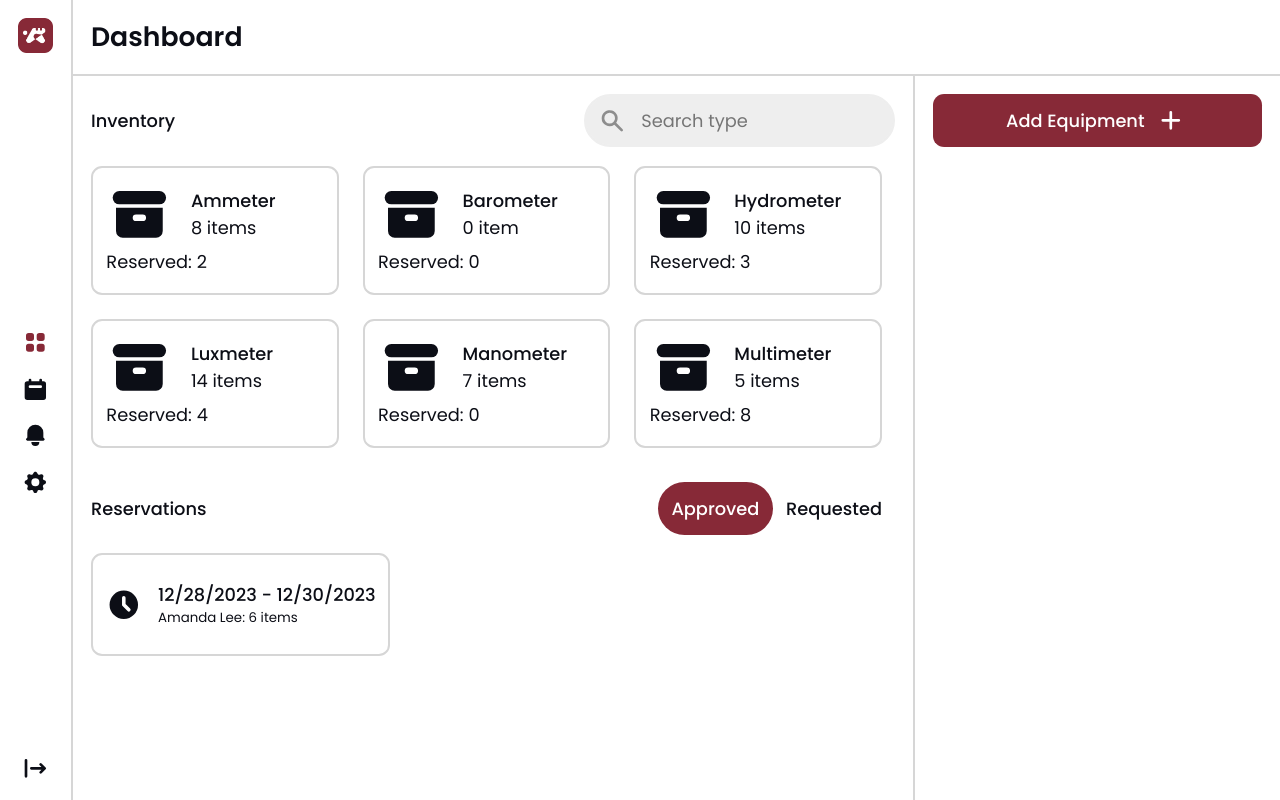
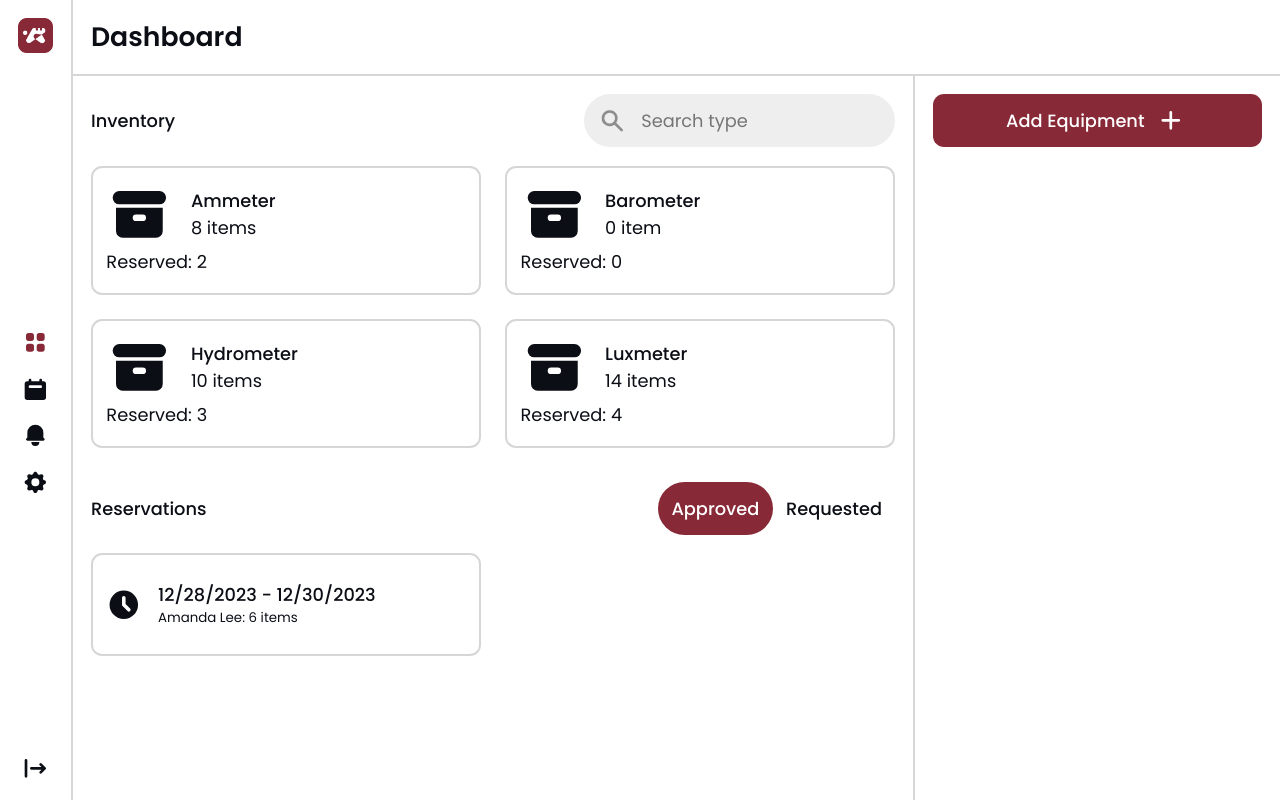
Before and after one commit to tranleduyan/ETC-Frontend, a React (Create React App) app: page /Dashboard in a window 1280 px wide. Built offline with nearby package versions, Linux system fonts and the light colour scheme; no server answers.

Commit message:
Finish responsive

```diff
--- a/src/Components/Cards/EquipmentDetailCard/EquipmentDetailCard.css
+++ b/src/Components/Cards/EquipmentDetailCard/EquipmentDetailCard.css
@@ -73,8 +73,4 @@
     .EquipmentDetailCard-Details {
         margin-left: calc(4.45vmin);
     }
-
-    .EquipmentDetailCard-Container:last-child {
-        margin-bottom: calc(4.45vmin);
-    }
 }
--- a/src/Components/Cards/ReservationCard/ReservationCard.css
+++ b/src/Components/Cards/ReservationCard/ReservationCard.css
@@ -49,10 +49,37 @@
     cursor: pointer;
 }
 
+/* For any devices larger than 1280px */
+@media screen and (min-width: 1280px) {
+    .ReservationCard-Container {
+        min-width: calc((100% - 2 * calc(3.02vmin) - 2 * 0.83vmin) / 3);
+    }
+}
+
+/* For any larger devices between 983px and 1279px */
+@media screen and (min-width: 983px) and (max-width: 1279px) {
+    .ReservationCard-Container {
+        min-width: calc((100% - 2 * calc(3.02vmin) - 2 * 0.83vmin) / 2);
+    }
+}
+
+/* For any larger devices between 901px and 982px */
+@media screen and (min-width: 901px) and (max-width: 982px) {
+    .ReservationCard-Container {
+        min-width: calc((100% - 2 * calc(3.02vmin) - 2 * 0.83vmin) / 1);
+    }
+}
+
+/* For any larger devices between 481px and 900px */
+@media screen and (min-width: 481px) and (max-width: 900px) {
+    .ReservationCard-Container {
+        width: 100%;
+    }
+}
+
 /* For tablets and any larger devices */
 @media screen and (min-width: 481px) {
     .ReservationCard-Container {
-        width: calc(37.4078125vmin);
         height: calc(12.79375vmin);
         border: calc(0.278125vmin) solid var(--Gray1);
         border-radius: calc(1.390625vmin);
--- a/src/Components/Lists/EquipmentDetailList/EquipmentDetailList.css
+++ b/src/Components/Lists/EquipmentDetailList/EquipmentDetailList.css
@@ -13,12 +13,12 @@
     margin-top: 0px;
 }
 
-.EquipmentDetailList-Container::-webkit-scrollbar {
-
-}
-
 /* For tablets and any larger devices */
 @media screen and (min-width: 481px) {
+    .EquipmentDetailList-Container::-webkit-scrollbar {
+        display: none;
+    }
+
     .EquipmentDetailList-EquipmentDetailCard {
         margin-top: calc(2.225vmin);
     }
@@ -29,4 +29,8 @@
     .EquipmentDetailList-EquipmentDetailCard {
         margin-top: calc(4.45vmin);
     }
+
+    .EquipmentDetailList-Margin:last-child {
+        margin-bottom: calc(4.45vmin);
+    }
 }
--- a/src/Components/Lists/EquipmentDetailList/EquipmentDetailList.js
+++ b/src/Components/Lists/EquipmentDetailList/EquipmentDetailList.js
@@ -13,7 +13,7 @@ import './EquipmentDetailList.css';
 function EquipmentDetailList(props) {
 
   // Destructure props to extract relevant information
-  const { className, equipmentDetails, detailsType } = props;
+  const { className, equipmentDetails, detailsType, isMargin } = props;
 
   return (
     <div className={`${className} EquipmentDetailList-Container`}>
@@ -21,7 +21,7 @@ function EquipmentDetailList(props) {
       {detailsType === 'inventory' && (
         equipmentDetails.map((item) => (
           <EquipmentDetailCard
-            className='EquipmentDetailList-EquipmentDetailCard'
+            className={`EquipmentDetailList-EquipmentDetailCard ${isMargin ? 'EquipmentDetailList-Margin' : ''}`}
             key={item.serialNumber}
             title={item.modelName}
             information={[item.typeName, item.serialNumber]}
@@ -32,7 +32,7 @@ function EquipmentDetailList(props) {
       {detailsType === 'reservation' && (
         equipmentDetails.map((item) => (
           <EquipmentDetailCard
-            className='EquipmentDetailList-EquipmentDetailCard'
+            className={`EquipmentDetailList-EquipmentDetailCard ${isMargin ? 'EquipmentDetailList-Margin' : ''}`}
             key={item.reservedEquipmentID}
             title={item.modelName}
             information={[item.typeName, `Quantity: ${item.reservedQuantity}`]}
@@ -48,6 +48,7 @@ EquipmentDetailList.propTypes = {
   className: PropTypes.string,
   equipmentDetails: PropTypes.array,
   detailsType: PropTypes.oneOf(['inventory', 'reservation']),
+  isMargin: PropTypes.bool,
 }
 
 // Set default values for props to avoid potential issues if not provided
@@ -55,6 +56,7 @@ EquipmentDetailList.defaultProps = {
   className: '',
   equipmentDetails: [],
   detailsType: 'inventory',
+  isMargin: false,
 }
 
 export default EquipmentDetailList;
--- a/src/Components/Lists/InventorySummaryList/InventorySummaryList.css
+++ b/src/Components/Lists/InventorySummaryList/InventorySummaryList.css
@@ -1,7 +1,7 @@
 /* General Stylings */
 .InventorySummaryList-Container {
-    display: flex;
-    overflow-y: scroll;
+    display: grid;
+    overflow-y: auto;
 }
 
 .InventorySummaryList-Message {
@@ -17,18 +17,19 @@
 /* For tablets and any larger devices */
 @media screen and (min-width: 481px) {
     .InventorySummaryList-Container {
-        flex-direction: row;
-        justify-content: flex-start;
-        flex-wrap: wrap;
+        grid-template-columns: repeat(auto-fill, minmax(calc(36.8vmin), 1fr));
         gap: calc(3.02vmin);
+    }
+
+    .InventorySummaryList-Container::-webkit-scrollbar {
+        display: none;
     }
 }
 
 /* For mobile and any smaller devices */
 @media screen and (max-width: 480px) {
     .InventorySummaryList-Container {
-        flex-direction: column;
-        justify-content: flex-start;
+        grid-template-columns: 1fr;
         gap: calc(4.45vmin);
     }
 }
--- a/src/Components/Lists/ReservationList/ReservationList.css
+++ b/src/Components/Lists/ReservationList/ReservationList.css
@@ -1,6 +1,6 @@
 .ReservationList-Container {
-    display: flex;
-    overflow-y: scroll;
+    display: grid;
+    overflow-y: auto;
 }
 
 .ReservationList-Message {
@@ -15,17 +15,18 @@
 
 @media screen and (min-width: 481px) {
     .ReservationList-Container {
-        flex-direction: row;
-        justify-content: flex-start;
-        flex-wrap: wrap;
+        grid-template-columns: repeat(auto-fill, minmax(calc(36.8vmin), 1fr));
         gap: calc(3.02vmin);
+    }
+
+    .ReservationList-Container::-webkit-scrollbar {
+        display: none;
     }
 }
 
 @media screen and (max-width: 480px) {
     .ReservationList-Container {
-        flex-direction: column;
-        justify-content: flex-start;
+        grid-template-columns: 1fr;
         gap: calc(4.45vmin);
     }
 }
--- a/src/Components/Sections/DetailSection/DetailSection.js
+++ b/src/Components/Sections/DetailSection/DetailSection.js
@@ -13,7 +13,7 @@ import EquipmentDetailList from '../../Lists/EquipmentDetailList/EquipmentDetail
 // Render Details Section
 function DetailSection(props) {
 
-  const { className, title, additionalInformation, equipmentDetails, detailsType, actionIcon: ActionIcon, action } = props;
+  const { className, title, additionalInformation, equipmentDetails, detailsType, actionIcon: ActionIcon, action, isMargin } = props;
 
   const itemCount = equipmentDetails.length;
 
@@ -39,7 +39,8 @@ function DetailSection(props) {
       <EquipmentDetailList
         className='DetailSection-EquipmentDetailList'
         equipmentDetails={equipmentDetails}
-        detailsType={detailsType}/>
+        detailsType={detailsType}
+        isMargin={isMargin}/>
     </div>
   )
 }
@@ -52,6 +53,7 @@ DetailSection.propTypes = {
   detailsType: PropTypes.oneOf(['inventory', 'reservation']),
   actionIcon: PropTypes.elementType,
   action: PropTypes.func,
+  isMargin: PropTypes.bool,
 }
 
 DetailSection.defaultProps = {
@@ -62,6 +64,7 @@ DetailSection.defaultProps = {
   detailsType: 'inventory',
   actionIcon: null,
   action: () => {},
+  isMargin: false,
 }
 
 export default DetailSection;
--- a/src/Pages/DashboardPage/DashboardPage.css
+++ b/src/Pages/DashboardPage/DashboardPage.css
@@ -83,12 +83,14 @@
 .Dashboard-UnderRepairSection,
 .Dashboard-ReservationDetailSection {
     width: 100%;
-
     overflow-y: auto;
 }
 
+.Dashboard-ReservationDetailSection {
+    flex: 1;
+}
+
 .Dashboard-ReservationActionContainer {
-    margin-top: calc(2.225vmin);
     display: flex;
     flex-direction: row;
     align-items: center;
@@ -96,7 +98,6 @@
 
 .Dashboard-ReservationActionButton {
     width: 100%;
-    margin-left: calc(2.225vmin);
 }
 
 .Dashboard-ReservationActionButton:first-child {
@@ -178,6 +179,14 @@
     .Dashboard-InUseSection {
         height: calc(4 * calc(2.225vmin) + calc(calc(34.4875vmin) + calc(1vmin)));
         margin-bottom: calc(4.171875vmin);
+    }
+
+    .Dashboard-ReservationActionContainer {
+        margin-top: calc(2.225vmin);
+    }
+
+    .Dashboard-ReservationActionButton {
+        margin-left: calc(2.225vmin);
     }
 }
 
@@ -276,4 +285,12 @@
         height: calc(67.8625vmin);
         margin-bottom: calc(8.34375vmin);
     }
+
+    .Dashboard-ReservationActionContainer {
+        margin-bottom: calc(4.45vmin);
+    }
+
+    .Dashboard-ReservationActionButton {
+        margin-left: calc(4.45vmin);
+    }
 }
--- a/src/Pages/DashboardPage/DashboardPage.js
+++ b/src/Pages/DashboardPage/DashboardPage.js
@@ -278,7 +278,8 @@ function DashboardPage() {
                   <DetailSection
                     className='Dashboard-UnderRepairSection'
                     title='Under Repair'
-                    equipmentDetails={underRepairEquipmentDetails}/>
+                    equipmentDetails={underRepairEquipmentDetails}
+                    isMargin={true}/>
                 </>
               )}
               {selectedReservation && (
```
